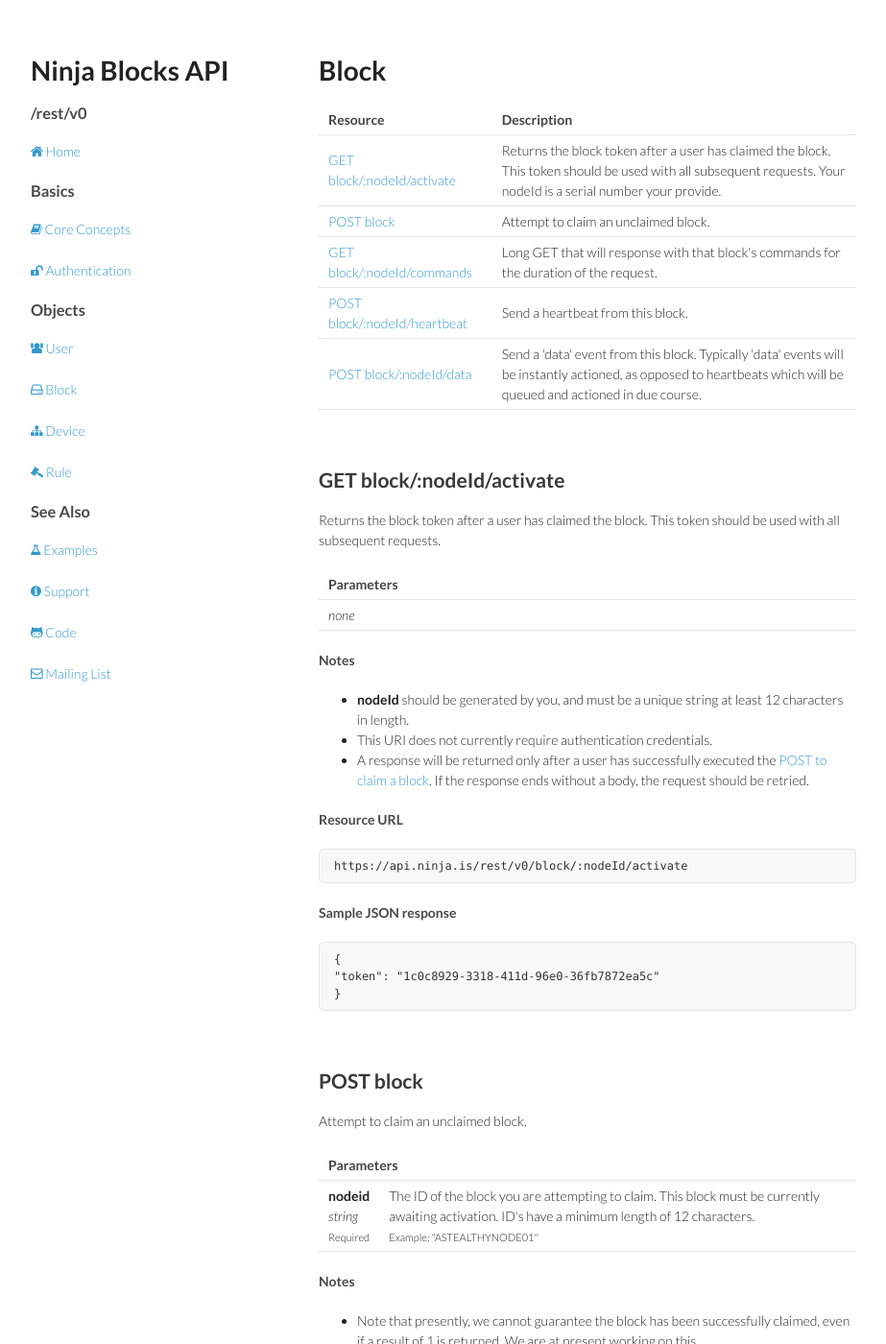
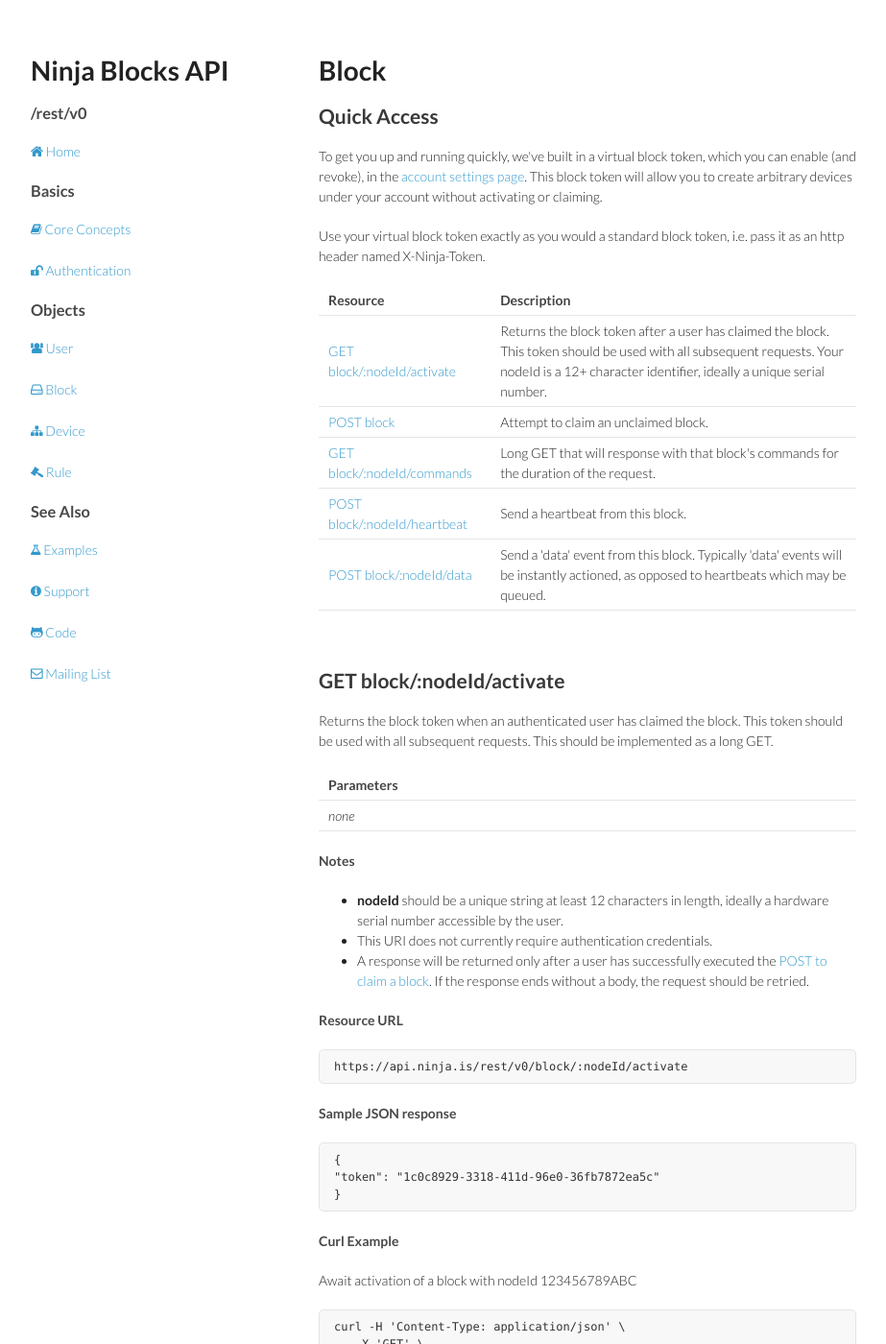
Before and after one commit to ninjablocks/ninjablocks.github.com, a Jekyll site: the page built from block.html, in a window 1280 px wide and 1400 px high. Shown: the whole window at 96% size, without its empty margins (178-1101 px from the left). Built offline with Jekyll 4.4.1, drawn with Linux system fonts in a browser that asks for light colours; nearby versions of some CDN libraries; some of the changed text lies outside the part shown.

Commit message:
Add curl examples to block doco

```diff
--- a/block.html
+++ b/block.html
@@ -5,6 +5,9 @@
 <section>
   <a name="block-object" id="block-object"></a>
   <h1>Block</h1>
+  <h2>Quick Access</h2>
+  <p>To get you up and running quickly, we've built in a virtual block token, which you can enable (and revoke), in the <a href="https://a.ninja.is/hacking">account settings page</a>. This block token will allow you to create arbitrary devices under your account without activating or claiming.</p>
+  <p>Use your virtual block token exactly as you would a standard block token, i.e. pass it as an http header named X-Ninja-Token.</p>
   <table>
     <tbody>
       <tr>
@@ -13,7 +16,7 @@
       </tr>
       <tr>
         <td><a href="#block-activate">GET block/:nodeId/activate</a></td>
-        <td>Returns the block token after a user has claimed the block. This token should be used with all subsequent requests. Your nodeId is a serial number your provide.</td>
+        <td>Returns the block token after a user has claimed the block. This token should be used with all subsequent requests. Your nodeId is a 12+ character identifier, ideally a unique serial number.</td>
       </tr>
       <tr>
         <td><a href="#block-post">POST block</a></td>
@@ -29,14 +32,14 @@
       </tr>
       <tr>
         <td><a href="#block-data">POST block/:nodeId/data</a></td>
-        <td>Send a 'data' event from this block. Typically 'data' events will be instantly actioned, as opposed to heartbeats which will be queued and actioned in due course.</td>
+        <td>Send a 'data' event from this block. Typically 'data' events will be instantly actioned, as opposed to heartbeats which may be queued.</td>
       </tr>
     </tbody>
   </table>
   <p>&nbsp;</p>
   <a name="block-activate" id="block-activate"></a>
   <h2>GET block/:nodeId/activate</h2>
-  <p>Returns the block token after a user has claimed the block. This token should be used with all subsequent requests.</p>
+  <p>Returns the block token when an authenticated user has claimed the block. This token should be used with all subsequent requests. This should be implemented as a long GET.</p>
   <table>
     <tbody>
       <tr>
@@ -49,7 +52,7 @@
   </table>
   <h4>Notes</h4>
   <ul>
-    <li><strong>nodeId</strong> should be generated by you, and must be a unique string at least 12 characters in length.</li>
+    <li><strong>nodeId</strong> should be a unique string at least 12 characters in length, ideally a hardware serial number accessible by the user.</li>
     <li>This URI does not currently require authentication credentials.</li>
     <li>A response will be returned only after a user has successfully executed the <a href="#block-post">POST to claim a block</a>. If the response ends without a body, the request should be retried.</li>
   </ul>
@@ -59,6 +62,12 @@
 <pre><code>{
 "token": "1c0c8929-3318-411d-96e0-36fb7872ea5c"
 }</code></pre>
+  <h4>Curl Example</h4>
+  <p>Await activation of a block with nodeId 123456789ABC</p>
+  <pre><code>curl -H 'Content-Type: application/json' \
+   -X 'GET' \
+   -i https://api.ninja.is/rest/v0/block/123456789ABC/activate</code></pre>
+
   <p>&nbsp;</p>
   <a name="block-post" id="block-post"></a>
   <h2>POST block</h2>
@@ -80,7 +89,7 @@
   </table>
   <h4>Notes</h4>
   <ul>
-    <li>Note that presently, we cannot guarantee the block has been successfully claimed, even if a result of 1 is returned. We are at present working on this.</li>
+    <li>Note that a result of 1 indicates the claim attempt was received successfully NOT that the claim was successful (this will change in V1 of the API). The first block requesting activation with a matching nodeid within 5 minutes will be given a token linking it to the user making this request. </li>
   </ul>
   <h4>Resource URL</h4>
   <pre><code>https://api.ninja.is/rest/v0/block</code></pre>
@@ -90,10 +99,18 @@
 "error": null,
 "id": 0
 }</code></pre>
+  <h4>Curl Example</h4>
+  <p>Attempt to claim block 123456789ABC on behalf of the user identified by their <a href="authentication.html">user access token</a></p>
+  <pre><code>curl -H 'Content-Type: application/json' \
+     -H 'X-Ninja-Token: ' \
+     -X 'POST' \
+     -i https://api.ninja.is/rest/v0/block?user_access_token=YOUR_ACCESS_TOKEN \
+     -d '{"nodeid":"123456789ABC"}'</code></pre>
+
   <p>&nbsp;</p>
   <a name="block-commands" id="block-commands"></a>
   <h2>GET block/:nodeId/commands</h2>
-  <p>Long GET that will response with that block's commands for the duration of the request.</p>
+  <p>Long GET that will respond with that block's commands for the duration of the request.</p>
   <table>
     <tbody>
       <tr>
```
